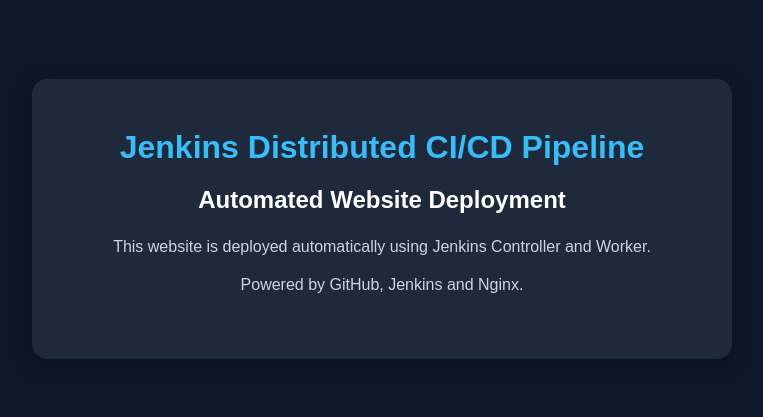
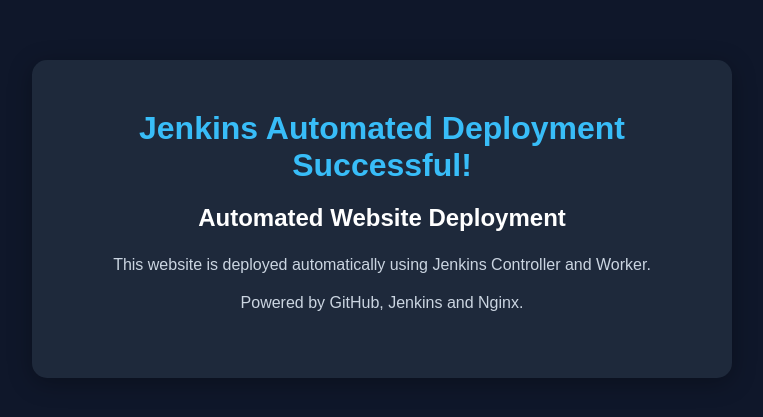
Before and after one commit to mihir-patel819/jenkins-distributed-cicd, a plain HTML site: page website/index.html in a window 1280 px wide. Shown: the part 181-598 px from the top of the page, without its empty margins (258-1021 px from the left). Drawn offline with Linux system fonts and the light colour scheme.

Commit message:
Test automatic deployment

```diff
--- a/website/index.html
+++ b/website/index.html
@@ -6,7 +6,7 @@
 </head>
 <body>
     <div class="container">
-        <h1>Jenkins Distributed CI/CD Pipeline</h1>
+        <h1>Jenkins Automated Deployment Successful!</h1>
         <h2>Automated Website Deployment</h2>
         <p>This website is deployed automatically using Jenkins Controller and Worker.</p>
         <p>Powered by GitHub, Jenkins and Nginx.</p>
```
